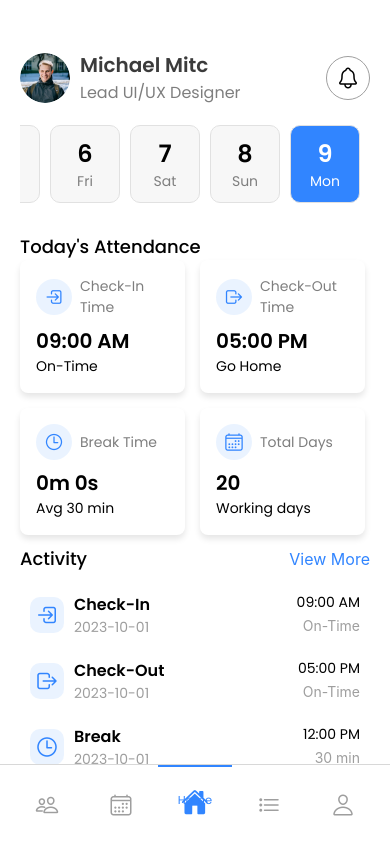
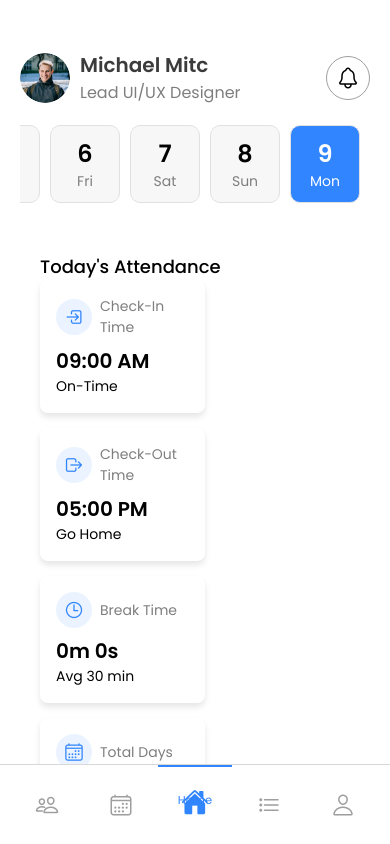
Before and after one commit to kunjladumor/HR-Attendee, a React Native app: screen /BottomTabs in a window 390 px wide. Built offline with nearby package versions, Linux system fonts and the light colour scheme; what react-native-appwrite would draw is missing.

Commit message:
Updates and optimizes attendance, creating reusable functions for DRY.

```diff
--- a/src/components/Attendance.js
+++ b/src/components/Attendance.js
@@ -43,40 +43,42 @@ const Attendance = ({
     };
 
     loadBreakCounter();
+    resetCounterAtMidnight();
 
+    return () => {
+      clearInterval(intervalRef.current);
+      clearTimeout(timeoutRef.current);
+    };
+  }, []);
+
+  useEffect(() => {
+    if (isCheckedIn && isBreakActive) {
+      startBreakCounter();
+    } else {
+      clearInterval(intervalRef.current);
+    }
+
+    return () => clearInterval(intervalRef.current);
+  }, [isCheckedIn, isBreakActive]);
+
+  const resetCounterAtMidnight = () => {
     const now = new Date();
     const millisTillMidnight =
       new Date(now.getFullYear(), now.getMonth(), now.getDate() + 1, 0, 0, 0) -
       now;
 
-    const resetCounterAtMidnight = () => {
     timeoutRef.current = setTimeout(() => {
       resetBreakCounter();
       resetCounterAtMidnight();
     }, millisTillMidnight);
   };
 
-    resetCounterAtMidnight();
-
-    return () => {
-      if (intervalRef.current) {
-        clearInterval(intervalRef.current);
-      }
-      if (timeoutRef.current) {
-        clearTimeout(timeoutRef.current);
-      }
-    };
-  }, []);
-
-  useEffect(() => {
-    if (isCheckedIn) {
-      if (isBreakActive) {
+  const startBreakCounter = () => {
     intervalRef.current = setInterval(() => {
       setBreakCounter((prevCounter) => {
         const newCounter = prevCounter + 1;
         AsyncStorage.setItem("breakCounter", newCounter.toString());
         if (newCounter >= breakLimit * 60) {
-              // Convert breakLimit to seconds
           clearInterval(intervalRef.current);
           setIsBreakActive(false);
           alert(
@@ -86,21 +88,7 @@ const Attendance = ({
         return newCounter;
       });
     }, 1000);
-      } else if (intervalRef.current) {
-        clearInterval(intervalRef.current);
-      }
-    } else {
-      if (intervalRef.current) {
-        clearInterval(intervalRef.current);
-      }
-    }
-
-    return () => {
-      if (intervalRef.current) {
-        clearInterval(intervalRef.current);
-      }
   };
-  }, [isCheckedIn, isBreakActive]);
 
   const resetBreakCounter = async () => {
     setBreakCounter(0);
@@ -118,14 +106,8 @@ const Attendance = ({
       "Toggle Break",
       `Are you sure you want to ${isBreakActive ? "end" : "start"} the break?`,
       [
-        {
-          text: "Cancel",
-          style: "cancel",
-        },
-        {
-          text: "OK",
-          onPress: () => setIsBreakActive((prev) => !prev),
-        },
+        { text: "Cancel", style: "cancel" },
+        { text: "OK", onPress: () => setIsBreakActive((prev) => !prev) },
       ]
     );
   };
@@ -149,7 +131,7 @@ const Attendance = ({
           isBreakActive &&
           AttendanceStyles.breakCardActive,
         title === "Break Time" &&
-          breakCounter > breakLimit * 60 && // Convert breakLimit to seconds
+          breakCounter > breakLimit * 60 &&
           AttendanceStyles.breakCardExceeded,
       ]}
     >
@@ -196,11 +178,9 @@ const Attendance = ({
 };
 
 const AttendanceStyles = StyleSheet.create({
-  title: {
-    fontSize: 16,
-    fontFamily: "Poppins",
-    marginBottom: 10,
-    fontWeight: "500",
+  container: {
+    flex: 1,
+    padding: 20,
   },
   grid: {
     flexDirection: "row",
@@ -218,10 +198,10 @@ const AttendanceStyles = StyleSheet.create({
     elevation: 3,
   },
   cardPressed: {
-    backgroundColor: "#e0e0e0", // Change this color to your desired pressed color
+    backgroundColor: "#e0e0e0",
   },
   breakCardActive: {
-    backgroundColor: `${colors.primary}33`, // Change this color to your desired active color
+    backgroundColor: `${colors.primary}33`,
     shadowColor: colors.primary,
     shadowOffset: { width: 0, height: 2 },
     shadowOpacity: 0.1,
@@ -230,7 +210,7 @@ const AttendanceStyles = StyleSheet.create({
     borderColor: colors.primary,
   },
   breakCardExceeded: {
-    backgroundColor: `${colors.secondary}33`, // Change this color to your desired exceeded color
+    backgroundColor: `${colors.secondary}33`,
     shadowColor: colors.secondary,
     shadowOffset: { width: 0, height: 2 },
     shadowOpacity: 0.1,
```
Lines whose indentation alone changed are shown as unchanged.
